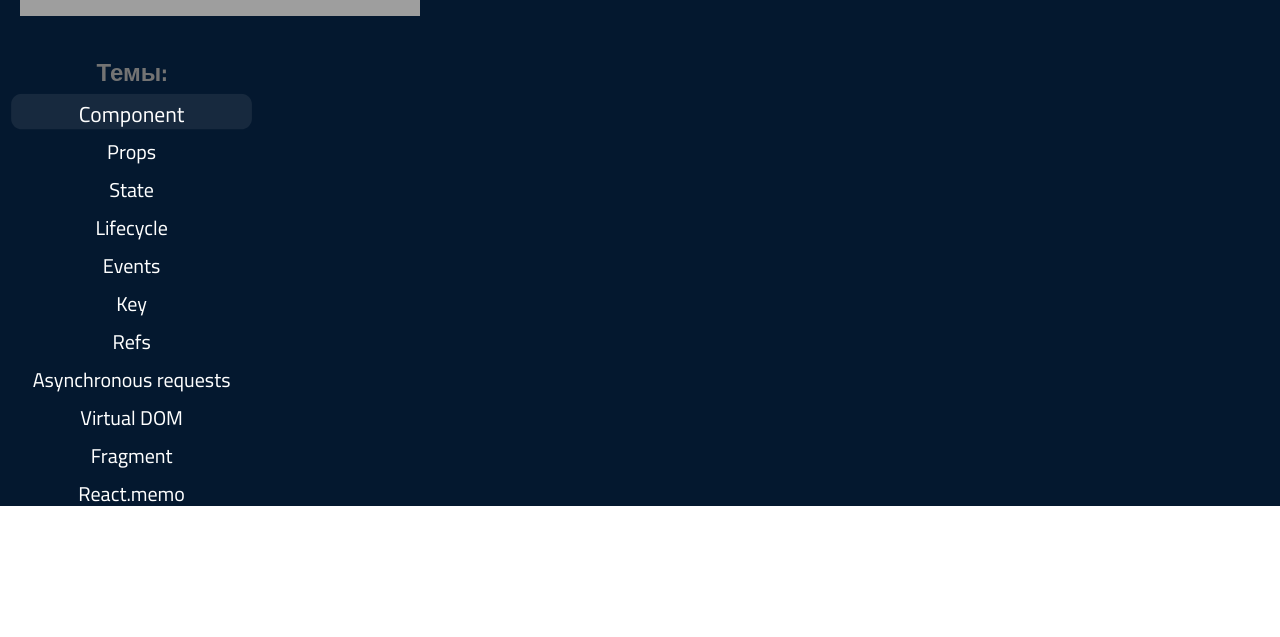
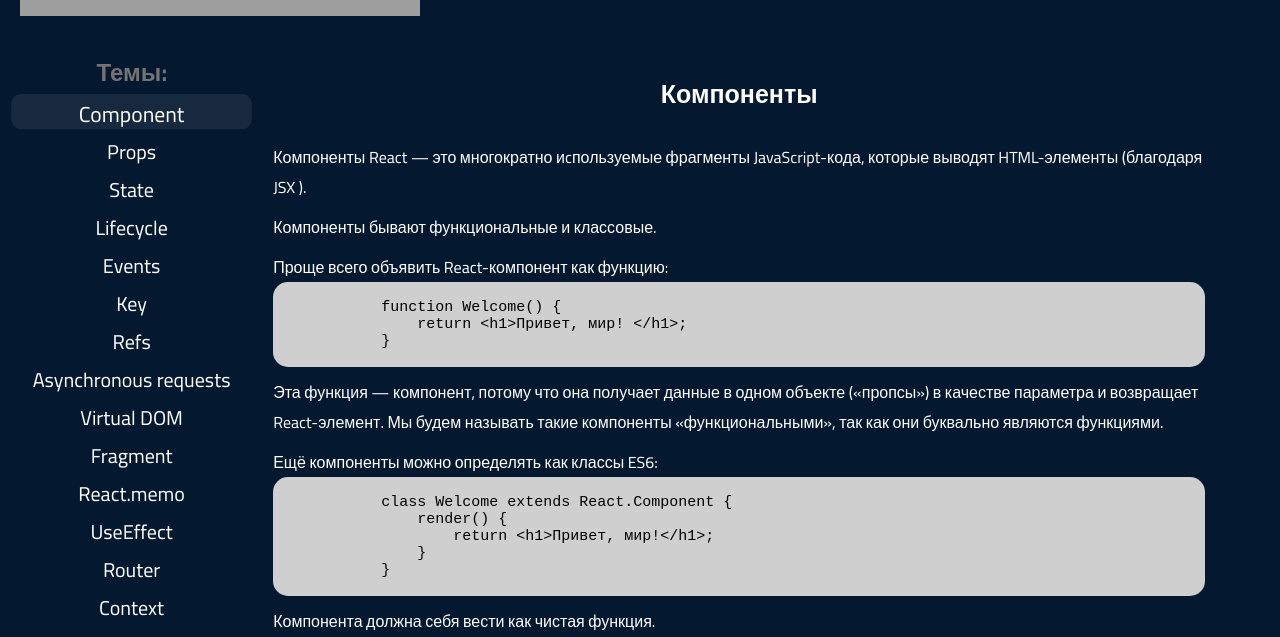
Before and after one commit to InessaBoickova/Shpora, a React (Create React App) app: page /Component in a window 1280 px wide. Shown: the part 294-931 px from the top of the page. Built offline with nearby package versions, Linux system fonts and the light colour scheme; grey boxes are pictures that could not be loaded.

Commit message:
create component page

```diff
--- a/src/components/App/App.js
+++ b/src/components/App/App.js
@@ -7,6 +7,7 @@
 
 import Header from '../header/header';
 import Home from '../pages/Home/home';
+import Compon from '../pages/Compon/compon';
 import Navigation from '../Navigation/navigation';
 import './App.sass';
 
@@ -18,8 +19,9 @@
               <Header/>
                <div className='App_content'>
                 <Navigation/>
-                <Routes>
+                <Routes>\
                   <Route  path='/' element = {<Home/>}/>
+                  <Route  path='/Component' element = {<Compon/>}/>
                 </Routes>
                </div>
            </div>
--- a/src/components/App/App.sass
+++ b/src/components/App/App.sass
@@ -1,9 +1,7 @@
 .App
-  height: 100vh
-  padding: 10px 20px
+  padding: 10px 20px 45px 20px
   font-family: 'Cairo', sans-serif
   background-color: #04182F
   &_content
     margin-top: 25px
     display: flex
-    justify-content: space-between
--- a/src/components/Navigation/navigation.js
+++ b/src/components/Navigation/navigation.js
@@ -12,19 +12,19 @@
          <nav>
             <NavLink to='/Component' activeClassName={' active'} className='navigation_link'>Component</NavLink>
             <NavLink to="/Props" activeClassName={' active'} className='navigation_link'>Props</NavLink>
-            <NavLink to='/State'activeClassName={' active'} className='navigation_link'>State</NavLink>
-            <NavLink to="/Lifecycle"activeClassName={' active'} className='navigation_link'>Lifecycle</NavLink>
-            <NavLink to="/Events"activeClassName={' active'}className='navigation_link'>Events</NavLink>
-            <NavLink to="/Key"activeClassName={' active'}className='navigation_link'>Key</NavLink>
-            <NavLink to="/Refs"activeClassName={' active'}className='navigation_link'>Refs</NavLink>
-            <NavLink to="Asynchronous_requests" activeClassName={' active'}className='navigation_link'>Asynchronous requests</NavLink>
-            <NavLink to="/Virtual DOM" activeClassName={' active'}className='navigation_link'>Virtual DOM</NavLink>
-            <NavLink to="/Fragment" activeClassName={' active'}className='navigation_link'>Fragment</NavLink>
-            <NavLink to="/React.memo" activeClassName={' active'}className='navigation_link'>React.memo</NavLink>
-            <NavLink to="/UseEffect" activeClassName={' active'}className='navigation_link'>UseEffect</NavLink>
-            <NavLink to="/Router" activeClassName={' active'}className='navigation_link'>Router</NavLink>
-            <NavLink to="/Context"activeClassName={' active'} className='navigation_link'>Context</NavLink>
-            <NavLink to="/Form"activeClassName={' active'} className='navigation_link'>Form</NavLink>
+            <NavLink to='/State' activeClassName={' active'} className='navigation_link'>State</NavLink>
+            <NavLink to="/Lifecycle" activeClassName={' active'} className='navigation_link'>Lifecycle</NavLink>
+            <NavLink to="/Events" activeClassName={' active'} className='navigation_link'>Events</NavLink>
+            <NavLink to="/Key" activeClassName={' active'} className='navigation_link'>Key</NavLink>
+            <NavLink to="/Refs" activeClassName={' active'} className='navigation_link'>Refs</NavLink>
+            <NavLink to="Asynchronous_requests" activeClassName={' active'} className='navigation_link'>Asynchronous requests</NavLink>
+            <NavLink to="/Virtual_DOM" activeClassName={' active'} className='navigation_link'>Virtual DOM</NavLink>
+            <NavLink to="/Fragment" activeClassName={' active'} className='navigation_link'>Fragment</NavLink>
+            <NavLink to="/React.memo" activeClassName={' active'} className='navigation_link'>React.memo</NavLink>
+            <NavLink to="/UseEffect" activeClassName={' active'} className='navigation_link'>UseEffect</NavLink>
+            <NavLink to="/Router" activeClassName={' active'} className='navigation_link'>Router</NavLink>
+            <NavLink to="/Context" activeClassName={' active'} className='navigation_link'>Context</NavLink>
+            <NavLink to="/Form" activeClassName={' active'} className='navigation_link'>Form</NavLink>
         </nav>
        </div>
     )}
--- /dev/null
+++ b/src/components/pages/Compon/compon.js
@@ -0,0 +1,52 @@
+import React, { Component }  from 'react';
+import '../pages.sass'
+
+class Compon extends Component{
+    render(){
+        const codeExampleFirst = `
+            function Welcome() {
+                return <h1>Привет, мир! </h1>;
+            }
+        `
+        const codeExampleFirstSecond = `
+            class Welcome extends React.Component {
+                render() {
+                    return <h1>Привет, мир!</h1>;
+                }
+            }
+        `
+        return(
+            <div className="content">
+                <h2 className='content_header'> Компоненты </h2>
+                <span>
+                Компоненты React — это многократно иcпользуемые фрагменты JavaScript-кода, которые выводят HTML-элементы (благодаря JSX ).
+                </span>
+                <span>Компоненты бывают функциональные и классовые.</span>
+                <span>Проще всего объявить React-компонент как функцию:</span>
+                <pre>
+                    <code>
+                       {codeExampleFirst}
+                    </code>
+                </pre>
+                <span>
+                     Эта функция — компонент, потому что она получает данные в одном объекте («пропсы») в качестве параметра и возвращает React-элемент. Мы будем называть такие компоненты «функциональными», так как они буквально являются функциями.
+                </span>
+                <span>Ещё компоненты можно определять как классы ES6:</span>
+                <pre>
+                    <code>
+                        {codeExampleFirstSecond}
+                    </code>
+                </pre>
+                <span>Компонента должна себя вести как чистая функция.</span>
+                <span>«Чистой» называется функция, которая:</span>
+                <ul>
+                        <li>Для одинаковых входных данных всегда возвращает один результат.</li>
+                        <li>Не имеет побочных эффектов (то есть не изменяет внешние состояния).</li>
+                        <li>Не зависит от внешних состояний.</li>
+                </ul>
+            </div>
+        )
+    }
+}
+
+export default Compon;
--- /dev/null
+++ b/src/components/pages/pages.sass
@@ -0,0 +1,16 @@
+.content
+    width: 80%
+    padding: 20px 30px
+    &_header
+        text-align: center
+        font-size: 25px
+        color: white
+        margin-bottom: 25px
+    span, ul
+        display: block
+        margin-top: 10px
+        color: white
+    pre
+        border-radius: 15px
+        background-color: #CFCFCF
+        font-size: 15px
```
Also changed, not shown: src/components/Compon/compon.js (deleted, +0 -13 lines).
